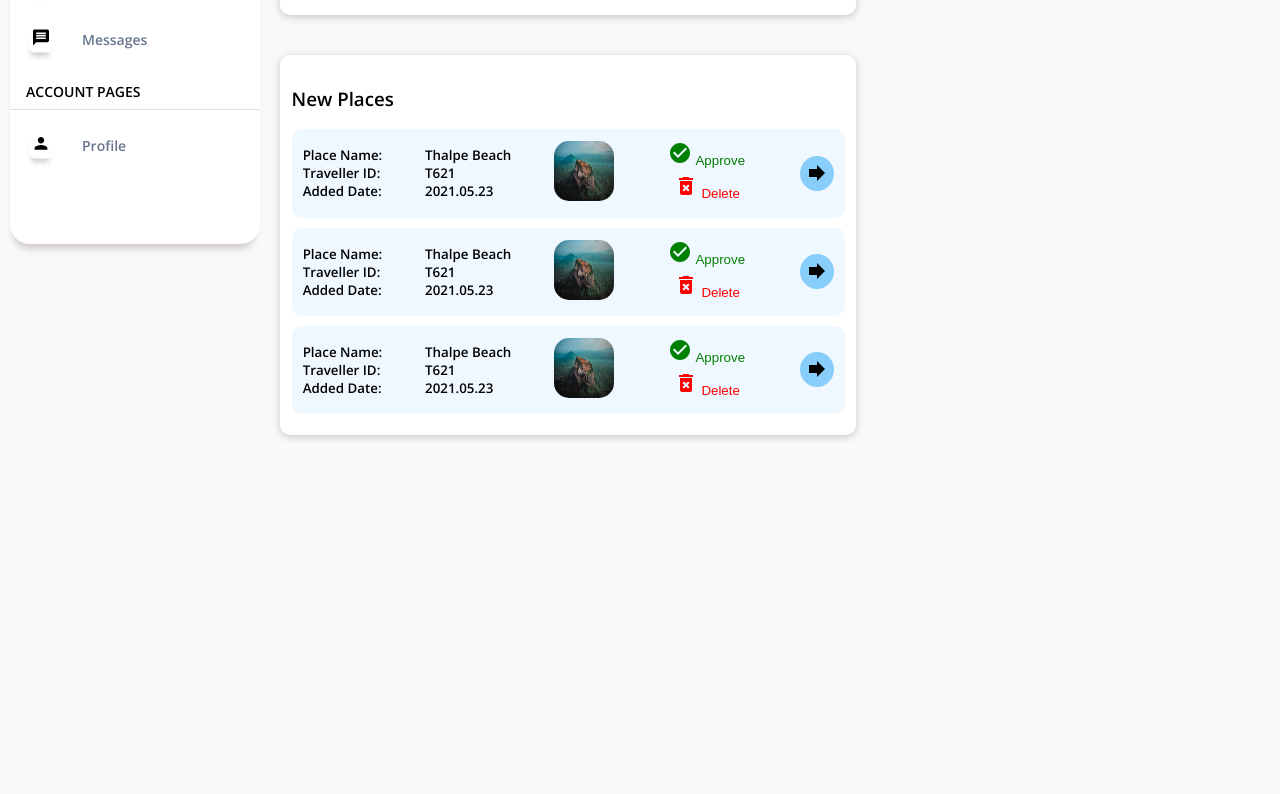
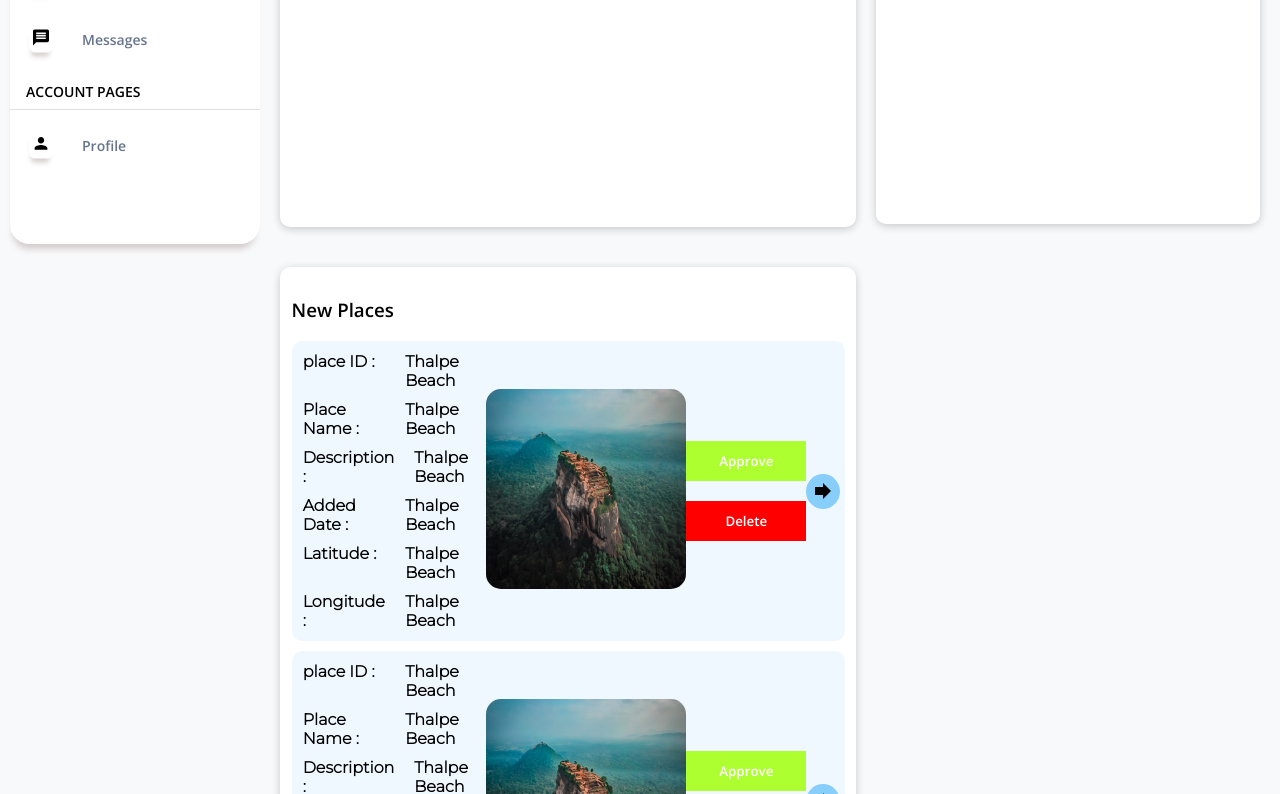
Before and after one commit to Ceyntra/ceyntra-admin-dashboard, a React (Create React App) app: page /home in a window 1280 px wide. Shown: the part 546-1340 px from the top of the page. Before the commit the page ends 1021 px from the top, so only its background shows below. Built offline with nearby package versions, Linux system fonts and the light colour scheme.

Commit message:
add some chages to the newRequest page

```diff
--- /dev/null
+++ b/src/components/dashboard/GraphPie.js
@@ -0,0 +1,41 @@
+import { scaleService } from "chart.js";
+import React from "react";
+import { useState } from "react";
+import { Bar, Line, Pie, Scatter } from "react-chartjs-2";
+
+function GraphPie() {
+  var options = {
+    scales: {
+      yAxes: [
+        {
+          ticks: {
+            beginAtZero: true,
+            min: 0,
+          },
+        },
+      ],
+    },
+  };
+  const [lData, setLdata] = useState({
+    labels: ["Travellers", "Taxi Drivers", "Guides", "hotels"],
+    datasets: [
+      {
+        label: "Users",
+        data: [25, 15, 35, 60],
+        backgroundColor: [
+          "rgba(255, 99, 132, 0.7)",
+          "rgba(235, 225, 52, 0.7)",
+          "rgba(73, 235, 52, 0.7)",
+          "rgba(52, 104, 235, 0.7)",
+        ],
+      },
+    ],
+  });
+  return (
+    <div>
+      <Pie width={200} data={lData} />
+    </div>
+  );
+}
+
+export default GraphPie;
--- a/src/components/places/newRequestPlace.js
+++ b/src/components/places/newRequestPlace.js
@@ -8,27 +8,46 @@ import placePic from "../../assets/images/sigiriya.jpg";
 function NewRequestPlace() {
   return (
     <div className="newRequestItem">
+      <div className="details-cnt">
+        <div className="newReq-details">
+          <div className="newReq-details-row">
+            <div className="newReq-col">place ID :</div>
+            <div className="newReq-col-ans">Thalpe Beach</div>
+          </div>
+
+          <div className="newReq-details-row">
+            <div className="newReq-col">Place Name :</div>
+            <div className="newReq-col-ans">Thalpe Beach</div>
+          </div>
+
+          <div className="newReq-details-row">
+            <div className="newReq-col">Description :</div>
+            <div className="newReq-col-ans">Thalpe Beach</div>
+          </div>
+
+          <div className="newReq-details-row">
+            <div className="newReq-col">Added Date :</div>
+            <div className="newReq-col-ans">Thalpe Beach</div>
+          </div>
+
+          <div className="newReq-details-row">
+            <div className="newReq-col">Latitude :</div>
+            <div className="newReq-col-ans">Thalpe Beach</div>
+          </div>
+
+          <div className="newReq-details-row">
+            <div className="newReq-col">Longitude :</div>
+            <div className="newReq-col-ans">Thalpe Beach</div>
+          </div>
+        </div>
+      </div>
+
       <div>
-        Place Name: <br />
-        Traveller ID: <br />
-        Added Date: <br />
+        <img src={placePic} className="newReq-img" />
       </div>
-      <div>
-        Thalpe Beach <br />
-        T621 <br />
-        2021.05.23 <br />
-      </div>
-      <div>
-        <img src={placePic} width="60px" height="60px" />
-      </div>
-      <div>
-        <button>
-          <CheckCircleIcon style={{ color: "green" }}></CheckCircleIcon> Approve
-        </button>
-        <button className="clrSpan">
-          <DeleteForeverIcon style={{ color: "red" }}></DeleteForeverIcon>{" "}
-          Delete
-        </button>
+      <div className="newReq-btn-cnt">
+        <div className="newReq-btn approve">Approve</div>
+        <div className="newReq-btn delete">Delete</div>
       </div>
       <div className="forwardIcon">
         <ForwardIcon></ForwardIcon>
--- a/src/css/dashboard.css
+++ b/src/css/dashboard.css
@@ -1,35 +1,35 @@
-.dbContent{
+.dbContent {
   padding-left: 1%;
   padding-right: 2%;
 }
 
-.countCard{
+.countCard {
   display: flex;
   justify-content: space-between;
   margin-bottom: 40px;
 }
 
-.stat{
+.stat {
   display: flex;
 }
 
-.statLeft{
+.statLeft {
   width: 60%;
 }
 
-.statRight{
+.statRight {
   height: 10px;
   width: 40%;
   margin-left: 2%;
 }
 
-.statRight .countRow{
+.statRight .countRow {
   margin-top: 30px;
   display: flex;
   justify-content: space-around;
 }
 
-.whiteBG{
+.whiteBG {
   background-color: white;
   padding: 2%;
   /* margin: 0 5% 0 5%; */
@@ -38,12 +38,22 @@
   margin-bottom: 40px;
 }
 
-.whiteBGImg{
+.rightStat {
+  /* background-color: black; */
+  height: 555px;
+}
+
+.leftStat {
+  /* background-color: black; */
+  height: 550px;
+}
+
+.whiteBGImg {
   width: 100%;
   height: auto;
 }
 
-.iconOne{
+.iconOne {
   display: inline;
   padding: 10px 10px 5px 10px;
   border-radius: 10%;
@@ -51,7 +61,7 @@
   background-color: violet;
 }
 
-.iconTwo{
+.iconTwo {
   display: inline;
   padding: 10px 10px 5px 10px;
   border-radius: 10%;
@@ -59,7 +69,7 @@
   background-color: lightskyblue;
 }
 
-.iconThree{
+.iconThree {
   display: inline;
   padding: 10px 10px 5px 10px;
   border-radius: 10%;
--- a/src/css/newRequestPlace.css
+++ b/src/css/newRequestPlace.css
@@ -1,5 +1,7 @@
-.newRequestItem{
-    background-color: #F0F8FF;
+@import url("https://fonts.googleapis.com/css2?family=Montserrat:wght@300&display=swap");
+
+.newRequestItem {
+  background-color: #f0f8ff;
   border-radius: 10px;
   padding: 2%;
   margin-bottom: 10px;
@@ -9,7 +11,7 @@
   font-size: smaller;
 }
 
-.newRequestItem button{
+.newRequestItem button {
   color: green;
   display: block;
   margin-bottom: 4px;
@@ -20,25 +22,81 @@
   background-color: transparent;
 }
 
-.newRequestItem button:hover{
+.newRequestItem button:hover {
   font-weight: bolder;
 }
 
-.newRequestItem .clrSpan{
+.newRequestItem .clrSpan {
   color: red;
 }
 
-.newRequestItem img{
+.newRequestItem img {
   border-radius: 15px;
 }
 
-.forwardIcon{
-    background-color: #87CEFA;
+.forwardIcon {
+  background-color: #87cefa;
   padding: 5px 5px 2px 5px;
   border-radius: 50%;
   cursor: pointer;
 }
 
-.forwardIcon:hover{
-    background-color: #00BFFF;
+.forwardIcon:hover {
+  background-color: #00bfff;
 }
+
+.details-cnt {
+  display: flex;
+  gap: 20px;
+  font-size: 16px;
+  font-family: "Montserrat", sans-serif;
+  font-weight: 800;
+}
+
+.newReq-details {
+  /* background-color: red; */
+  display: flex;
+  flex-direction: column;
+  gap: 10px;
+}
+
+.newReq-details-row {
+  display: flex;
+  gap: 20px;
+}
+
+.newReq-col {
+  /* background-color: red; */
+  width: 110px;
+}
+
+.newReq-img {
+  width: 200px;
+  height: 200px;
+}
+
+.newReq-btn-cnt {
+  /* background-color: red; */
+  display: flex;
+  flex-direction: column;
+  gap: 20px;
+}
+
+.newReq-btn {
+  width: 120px;
+  height: 40px;
+  /* border: 1px solid black; */
+  display: flex;
+  justify-content: center;
+  align-items: center;
+  color: white;
+  font-weight: 500;
+}
+
+.approve {
+  background-color: greenyellow;
+}
+
+.delete {
+  background-color: red;
+}
--- a/src/pages/Dashboard.js
+++ b/src/pages/Dashboard.js
@@ -20,6 +20,7 @@ import pieChart from "../assets/images/piechrt.PNG";
 import barchart from "../assets/images/barchart.png";
 import NewRequestPlace from "../components/places/newRequestPlace";
 import Graph from "../components/dashboard/Graph";
+import GraphPie from "../components/dashboard/GraphPie";
 
 function Dashboard(props) {
   const [userEmail, setuserEmail] = useState("");
@@ -96,21 +97,21 @@ function Dashboard(props) {
       </div>
       <div className="stat">
         <div className="statLeft">
-          <div className="whiteBG">
+          <div className="whiteBG leftStat">
             <h3>Number of Users</h3>
             <Graph />
           </div>
           <div className="whiteBG">
             <h3>New Places</h3>
-            <NewRequestPlace></NewRequestPlace>
-            <NewRequestPlace></NewRequestPlace>
-            <NewRequestPlace></NewRequestPlace>
+            <NewRequestPlace />
+            <NewRequestPlace />
+            <NewRequestPlace />
           </div>
         </div>
         <div className="statRight">
-          <div className="whiteBG">
+          <div className="whiteBG rightStat">
             <h3>Number of Users</h3>
-            <img className="whiteBGImg" src={pieChart} />
+            <GraphPie />
           </div>
         </div>
       </div>
```
Lines whose indentation alone changed are shown as unchanged.
